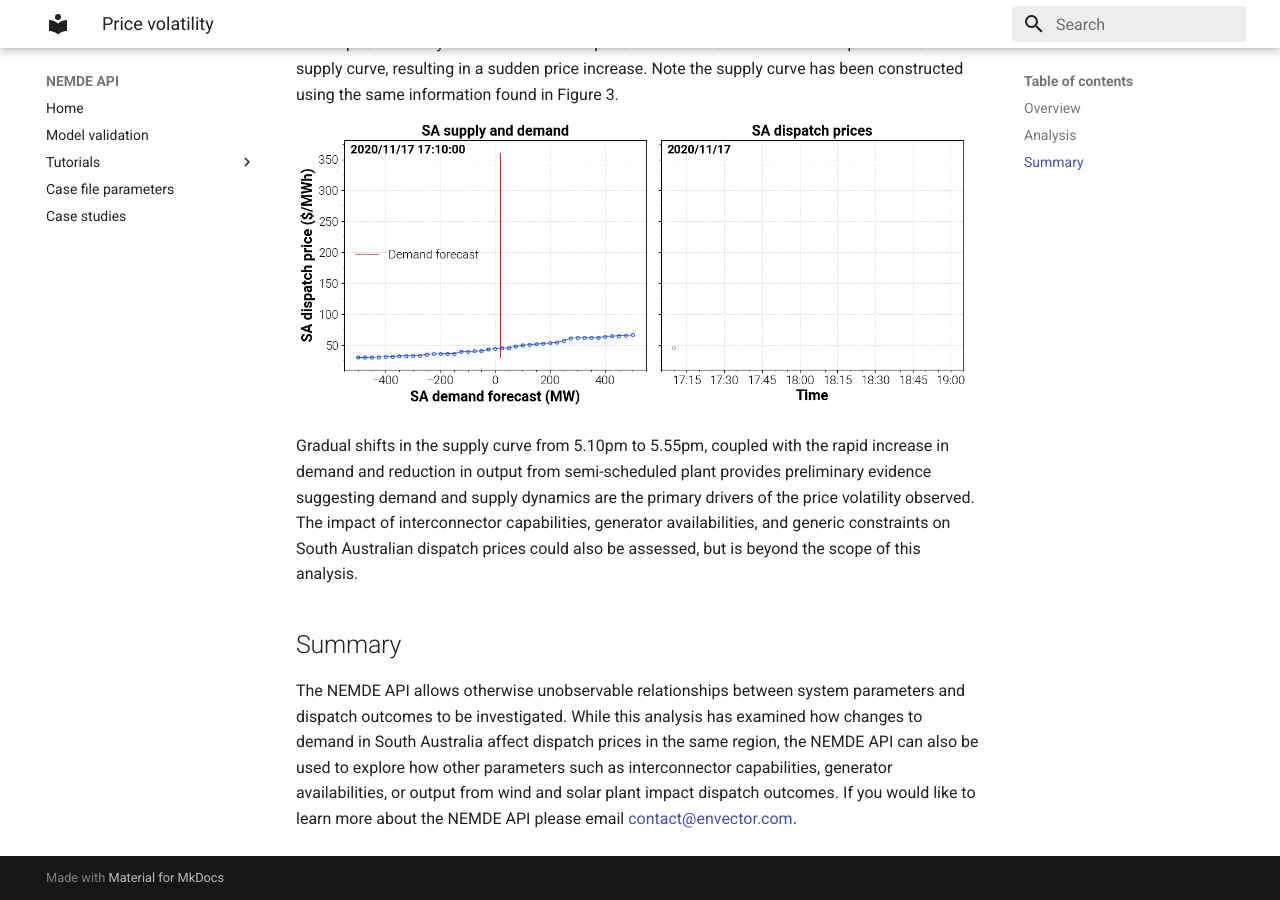
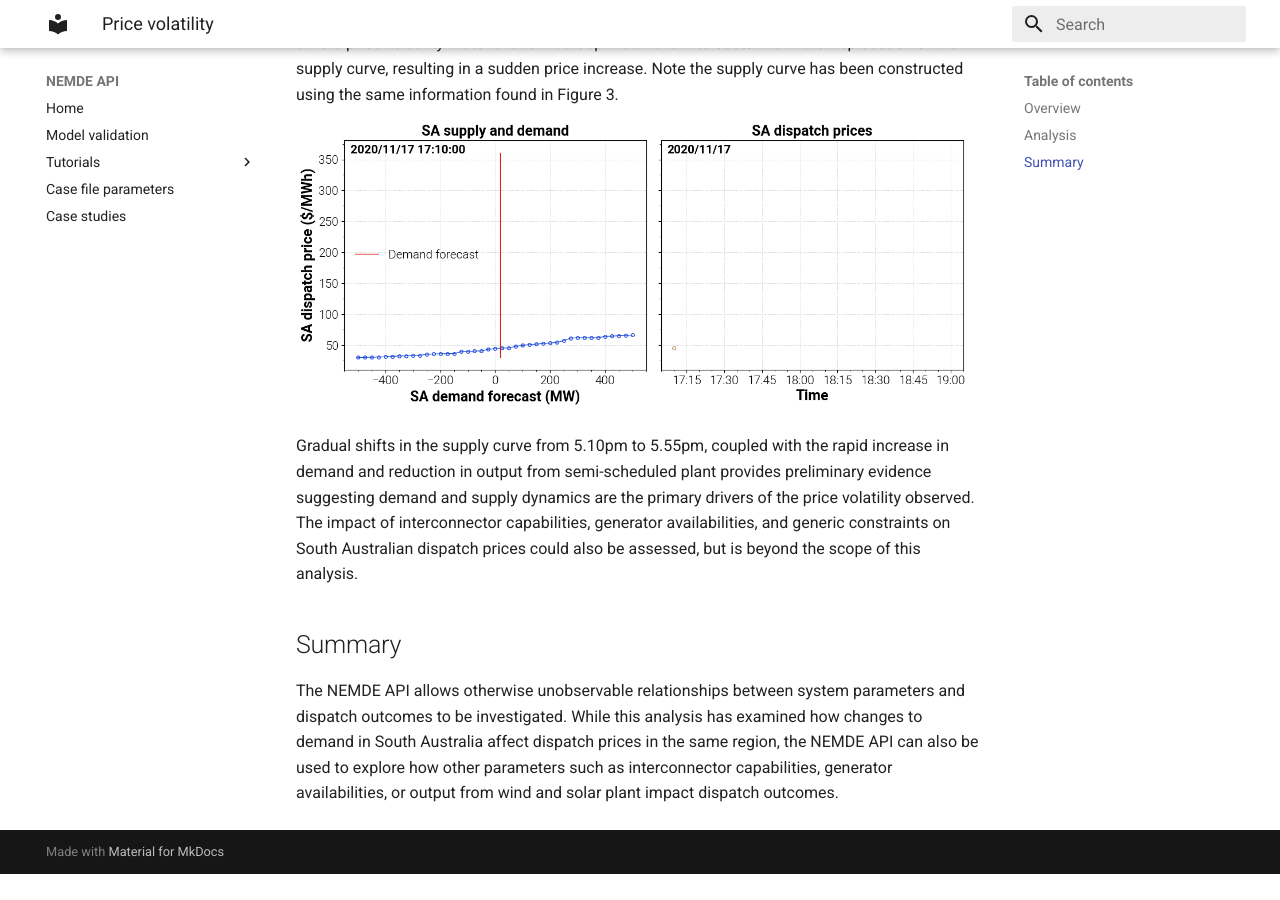
Before and after one commit to akxen/dispatch-api-docs, an MkDocs documentation site: the page built from website/docs/case-studies/price-volatility/price-volatility.md, in a window 1280 px wide and 900 px high, scrolled down 3642 px. Built offline with MkDocs 1.6.1 and Material for MkDocs 9.7.7, drawn with Linux system fonts in a browser that asks for light colours; after the commit the page ends 4516 px from its top, so only the background shows below that.

Commit message:
(Fix) Updating broken links

```diff
--- a/website/docs/case-studies/price-volatility/price-volatility.md
+++ b/website/docs/case-studies/price-volatility/price-volatility.md
@@ -55,4 +55,4 @@ The following animation illustrates how prices become more sensitive to changes
 Gradual shifts in the supply curve from 5.10pm to 5.55pm, coupled with the rapid increase in demand and reduction in output from semi-scheduled plant provides preliminary evidence suggesting demand and supply dynamics are the primary drivers of the price volatility observed. The impact of interconnector capabilities, generator availabilities, and generic constraints on South Australian dispatch prices could also be assessed, but is beyond the scope of this analysis.
 
 ## Summary
-The NEMDE API allows otherwise unobservable relationships between system parameters and dispatch outcomes to be investigated. While this analysis has examined how changes to demand in South Australia affect dispatch prices in the same region, the NEMDE API can also be used to explore how other parameters such as interconnector capabilities, generator availabilities, or output from wind and solar plant impact dispatch outcomes. If you would like to learn more about the NEMDE API please email <a href="mailto:contact@envector.com">contact@envector.com</a>.
+The NEMDE API allows otherwise unobservable relationships between system parameters and dispatch outcomes to be investigated. While this analysis has examined how changes to demand in South Australia affect dispatch prices in the same region, the NEMDE API can also be used to explore how other parameters such as interconnector capabilities, generator availabilities, or output from wind and solar plant impact dispatch outcomes.
```
Also changed, not shown: website/docs/tutorials/modifying-a-case-file.md (+4 -4 lines), website/docs/tutorials/scenario-analysis-heatmap.md (+1 -1 lines), website/site/case-studies/case-studies/index.html, 2 other files.
